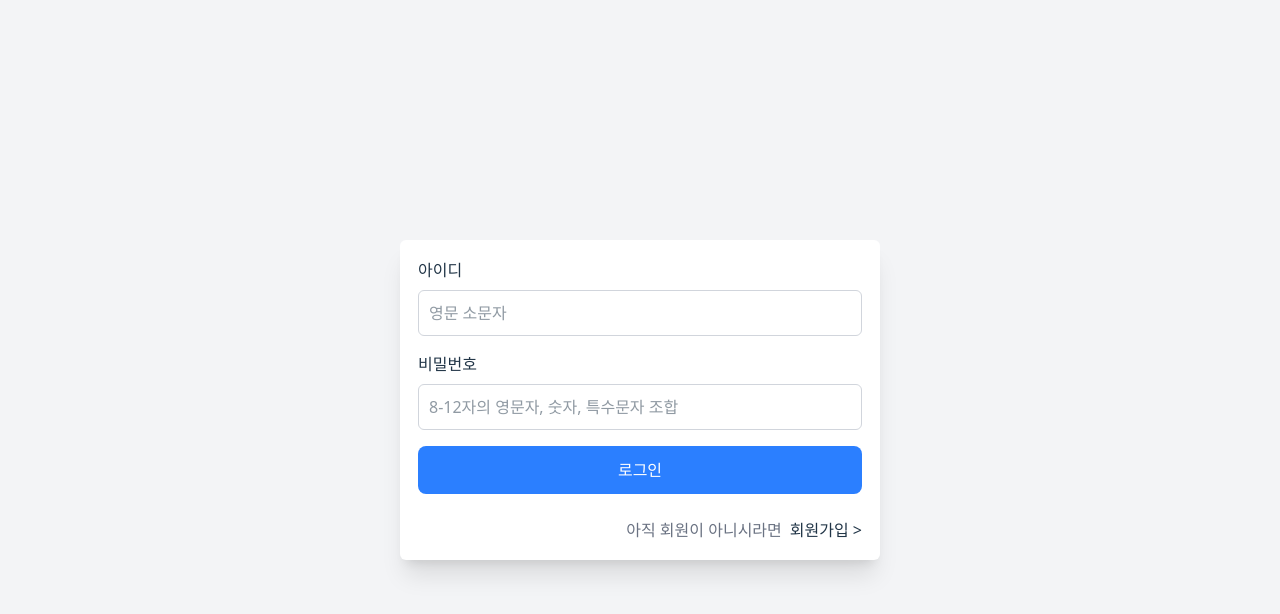
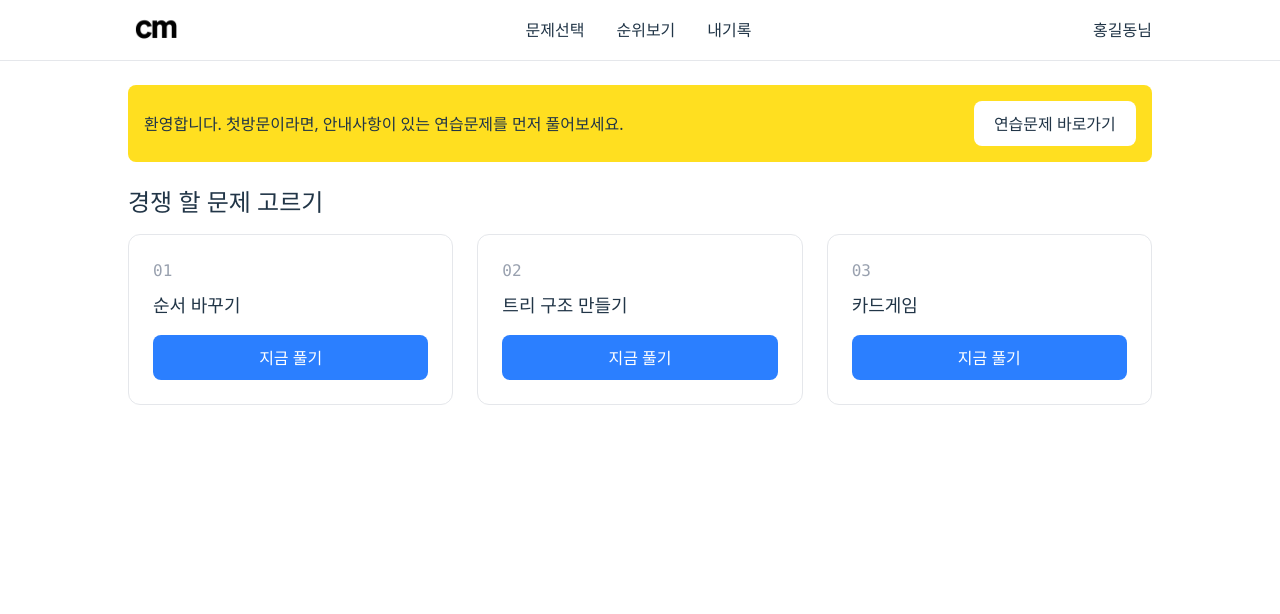
Before and after one commit to codemate-fullstack14/Codemate-Frontend, a React (Vite) app: page /main in a window 1280 px wide. Before the commit this address led to /login. Shown: the top 614 px of the page. Built offline with nearby package versions, Linux system fonts and the light colour scheme.

Commit message:
Create and Markup  main page

```diff
--- a/index.html
+++ b/index.html
@@ -2,9 +2,9 @@
 <html lang="ko">
   <head>
     <meta charset="UTF-8" />
-    <link rel="icon" type="image/svg+xml" href="/vite.svg" />
+    <link rel="icon" type="image/png" href="/favicon.png" />
     <meta name="viewport" content="width=device-width, initial-scale=1.0" />
-    <title>codemate-frontend</title>
+    <title>Codemate</title>
   </head>
   <body>
     <div id="root"></div>
--- a/src/App.tsx
+++ b/src/App.tsx
@@ -2,7 +2,7 @@ import { Route, Routes } from "react-router-dom";
 import LoginPage from "./pages/auth/login";
 import LayoutContainer from "./components/layouts/layout";
 import MainPage from "./pages/main";
-import ProtectedRoute from "./utils/ProtectedRoute";
+// import ProtectedRoute from "./utils/ProtectedRoute";
 import UserRegister from "./pages/auth/register";
 
 function App() {
@@ -14,13 +14,14 @@ function App() {
         <Route path="/user/register" element={<UserRegister />} />
 
         {/* 보호 라우트 */}
-        <Route element={<ProtectedRoute />}>
-          {/* 보호 라우트 내부에서 Layout 사용 */}
-          <Route element={<LayoutContainer />}>
-            <Route path="/main" element={<MainPage />} />
-            {/* 다른 보호된 페이지도 여기에 추가 */}
-          </Route>
+        {/* <Route element={<ProtectedRoute />}> */}
+        {/* 보호 라우트 내부에서 Layout 사용 */}
+        <Route element={<LayoutContainer />}>
+          <Route path="/main" element={<MainPage />} />
+          {/* 다른 보호된 페이지도 여기에 추가 */}
+          <Route path="/sandbox" element={<MainPage />} />
         </Route>
+        {/* </Route> */}
 
         {/* 잘못된 경로 */}
         <Route path="*" element={<h1>404 Not Found</h1>} />
--- /dev/null
+++ b/src/components/layouts/header.tsx
@@ -0,0 +1,43 @@
+import { useState } from "react";
+import { Link } from "react-router-dom";
+
+function Header() {
+  const [name, _] = useState<string | null>("홍길동");
+
+  const navigate = [
+    { id: 1, title: "문제선택", loction: "/main" },
+    { id: 2, title: "순위보기", loction: "/rank" },
+    { id: 3, title: "내기록", loction: "/history" },
+  ];
+
+  return (
+    <header className="sticky top-0 bg-white border-b-1 border-gray-200 z-10">
+      <div className="flex justify-between items-center max-w-5xl w-full mx-auto h-[60px]">
+        <div>
+          <img src="/favicon.png" alt="brandlogo" className="block w-14" />
+        </div>
+
+        <nav className="h-full">
+          <ul className="flex h-full">
+            {navigate.map((nav) => (
+              <li key={nav.id}>
+                <Link
+                  to={nav.loction}
+                  className="block px-4 h-full leading-[60px]"
+                >
+                  {nav.title}
+                </Link>
+              </li>
+            ))}
+          </ul>
+        </nav>
+
+        <span>
+          <strong>{name}</strong>님
+        </span>
+      </div>
+    </header>
+  );
+}
+
+export default Header;
--- a/src/components/layouts/layout.tsx
+++ b/src/components/layouts/layout.tsx
@@ -1,9 +1,13 @@
 import { Outlet } from "react-router-dom";
+import Header from "./header";
 
 function LayoutContainer() {
   return (
     <>
-      <Outlet />
+      <Header />
+      <div className="max-w-5xl mx-auto">
+        <Outlet />
+      </div>
     </>
   );
 }
--- a/src/index.css
+++ b/src/index.css
@@ -17,10 +17,6 @@
 
 body {
   margin: 0;
-  display: flex;
-  place-items: center;
-  min-width: 320px;
-  min-height: 100vh;
 }
 
 h1 {
--- a/src/pages/main/index.tsx
+++ b/src/pages/main/index.tsx
@@ -1,5 +1,67 @@
+function IntroBanner() {
+  return (
+    <section className="flex flex-col sm:flex-row justify-between my-6 bg-yellow-300 items-center px-4 py-4 lg:rounded-lg">
+      <h2 className=" text-center sm:text-left mb-2 sm:mb-0">
+        환영합니다. <span className="font-bold">첫방문</span>이라면, 안내사항이
+        있는 <span className="font-bold">연습문제</span>를 먼저 풀어보세요.
+      </h2>
+      <button className="bg-white  font-semibold px-4 py-2 rounded-md hover:bg-blue-100 transition">
+        연습문제 바로가기
+      </button>
+    </section>
+  );
+}
+
+function ProblemList() {
+  return (
+    <section className="block px-4 lg:px-0">
+      <h2 className="text-2xl font-bold mb-4">경쟁 할 문제 고르기</h2>
+
+      <ol
+        className="
+            grid gap-6
+            grid-cols-1
+            sm:grid-cols-2
+            lg:grid-cols-3
+          "
+      >
+        {[
+          { id: "01", title: "순서 바꾸기" },
+          { id: "02", title: "트리 구조 만들기" },
+          { id: "03", title: "카드게임" },
+        ].map(({ id, title }) => (
+          <li
+            key={id}
+            className="
+                flex flex-col justify-between
+                bg-white rounded-xl border border-gray-200
+                p-6
+              "
+          >
+            <div>
+              <div className="text-gray-400 font-mono mb-2">{id}</div>
+              <h3 className="text-lg font-semibold mb-4">{title}</h3>
+            </div>
+            <button className="mt-auto bg-blue-500 text-white rounded-md py-2 hover:bg-blue-600 transition">
+              지금 풀기
+            </button>
+          </li>
+        ))}
+      </ol>
+    </section>
+  );
+}
+
 function MainPage() {
-  return <>main</>;
+  return (
+    <div className="">
+      {/* 안내 섹션 */}
+      <IntroBanner />
+
+      {/* 문제 선택 섹션 */}
+      <ProblemList />
+    </div>
+  );
 }
 
 export default MainPage;
```
Also changed, not shown: public/favicon.png (added).
